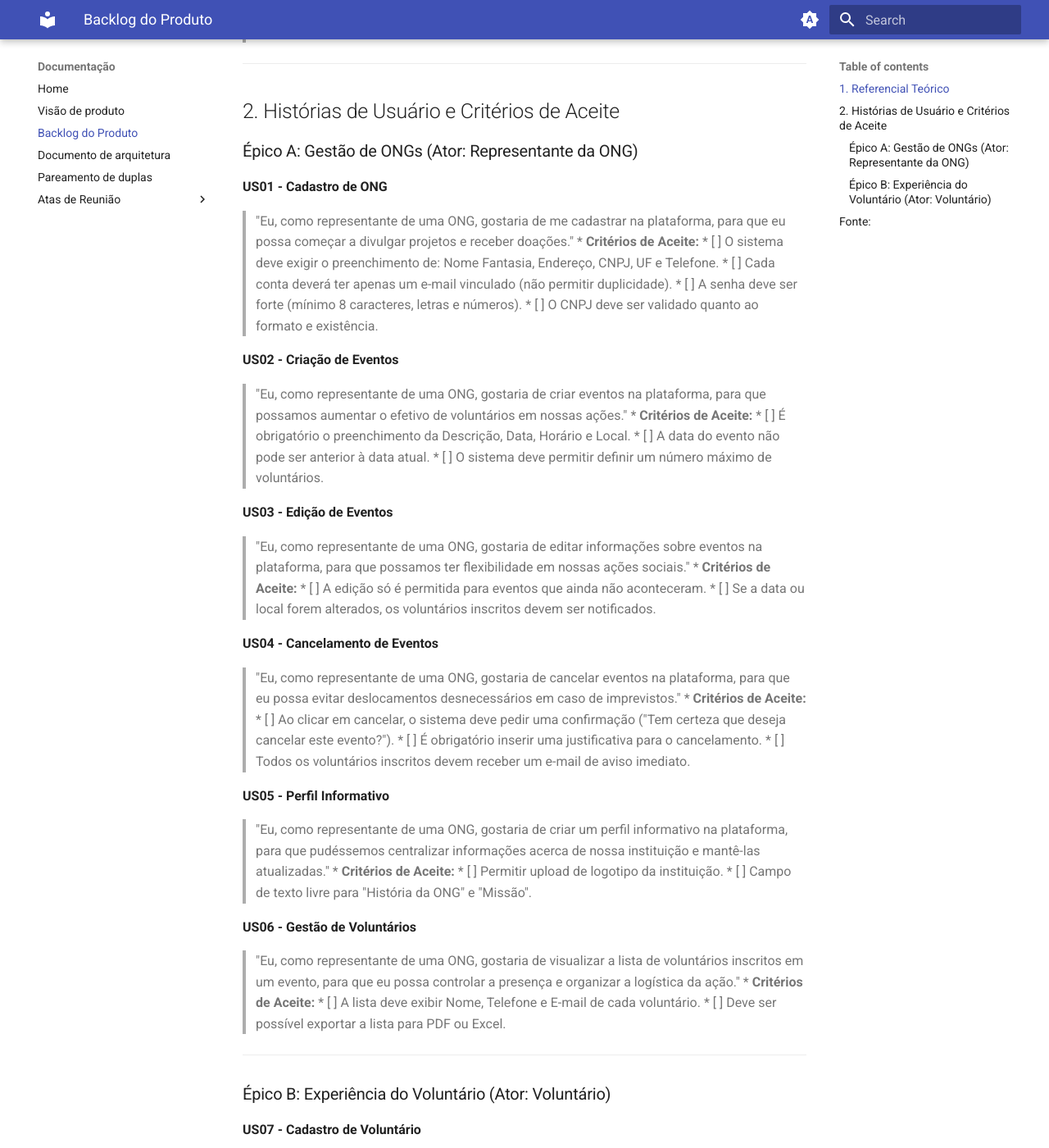
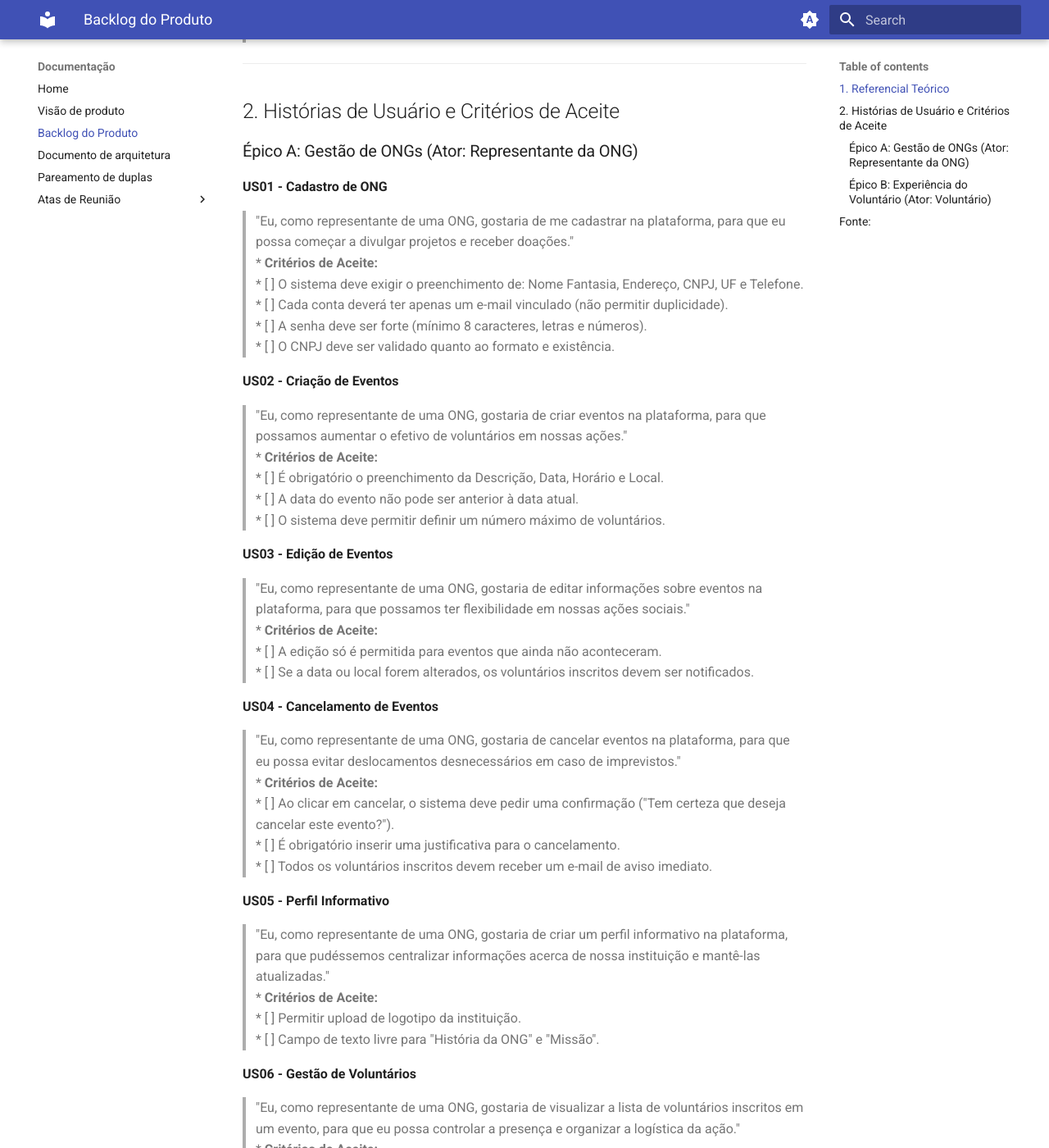
Before and after one commit to FGA0138-MDS-Ajax/2025.2-Gilgamesh, an MkDocs documentation site: the page built from docs/Backlog do Produto/Backlog do Produto.md, in a window 1280 px wide and 1400 px high, scrolled down 655 px. Shown: the whole window at 82% size. Built offline with MkDocs 1.6.1 and Material for MkDocs 9.7.7, drawn with Linux system fonts in a browser that asks for light colours; some of the changed text lies outside the part shown.

Commit message:
Update  formatação do Backlog do Produto.md

```diff
--- a/docs/Backlog do Produto/Backlog do Produto.md
+++ b/docs/Backlog do Produto/Backlog do Produto.md
@@ -25,73 +25,73 @@ história e explicá-la para os desenvolvedores. [P.37]*
 ### Épico A: Gestão de ONGs (Ator: Representante da ONG)
 
 **US01 - Cadastro de ONG**
-> "Eu, como representante de uma ONG, gostaria de me cadastrar na plataforma, para que eu possa começar a divulgar projetos e receber doações."
-* **Critérios de Aceite:**
-    * [ ] O sistema deve exigir o preenchimento de: Nome Fantasia, Endereço, CNPJ, UF e Telefone.
-    * [ ] Cada conta deverá ter apenas um e-mail vinculado (não permitir duplicidade).
-    * [ ] A senha deve ser forte (mínimo 8 caracteres, letras e números).
-    * [ ] O CNPJ deve ser validado quanto ao formato e existência.
+> "Eu, como representante de uma ONG, gostaria de me cadastrar na plataforma, para que eu possa começar a divulgar projetos e receber doações." <br>
+* **Critérios de Aceite:** <br>
+    * [ ] O sistema deve exigir o preenchimento de: Nome Fantasia, Endereço, CNPJ, UF e Telefone. <br>
+    * [ ] Cada conta deverá ter apenas um e-mail vinculado (não permitir duplicidade). <br>
+    * [ ] A senha deve ser forte (mínimo 8 caracteres, letras e números). <br>
+    * [ ] O CNPJ deve ser validado quanto ao formato e existência. <br>
 
-**US02 - Criação de Eventos**
-> "Eu, como representante de uma ONG, gostaria de criar eventos na plataforma, para que possamos aumentar o efetivo de voluntários em nossas ações."
-* **Critérios de Aceite:**
-    * [ ] É obrigatório o preenchimento da Descrição, Data, Horário e Local.
-    * [ ] A data do evento não pode ser anterior à data atual.
-    * [ ] O sistema deve permitir definir um número máximo de voluntários.
+**US02 - Criação de Eventos** <br>
+> "Eu, como representante de uma ONG, gostaria de criar eventos na plataforma, para que possamos aumentar o efetivo de voluntários em nossas ações." <br>
+* **Critérios de Aceite:** <br>
+    * [ ] É obrigatório o preenchimento da Descrição, Data, Horário e Local. <br>
+    * [ ] A data do evento não pode ser anterior à data atual. <br>
+    * [ ] O sistema deve permitir definir um número máximo de voluntários. <br>
 
-**US03 - Edição de Eventos**
-> "Eu, como representante de uma ONG, gostaria de editar informações sobre eventos na plataforma, para que possamos ter flexibilidade em nossas ações sociais."
-* **Critérios de Aceite:**
-    * [ ] A edição só é permitida para eventos que ainda não aconteceram.
-    * [ ] Se a data ou local forem alterados, os voluntários inscritos devem ser notificados.
+**US03 - Edição de Eventos** <br>
+> "Eu, como representante de uma ONG, gostaria de editar informações sobre eventos na plataforma, para que possamos ter flexibilidade em nossas ações sociais." <br>
+* **Critérios de Aceite:** <br>
+    * [ ] A edição só é permitida para eventos que ainda não aconteceram. <br>
+    * [ ] Se a data ou local forem alterados, os voluntários inscritos devem ser notificados. <br>
 
-**US04 - Cancelamento de Eventos**
-> "Eu, como representante de uma ONG, gostaria de cancelar eventos na plataforma, para que eu possa evitar deslocamentos desnecessários em caso de imprevistos."
-* **Critérios de Aceite:**
-    * [ ] Ao clicar em cancelar, o sistema deve pedir uma confirmação ("Tem certeza que deseja cancelar este evento?").
-    * [ ] É obrigatório inserir uma justificativa para o cancelamento.
-    * [ ] Todos os voluntários inscritos devem receber um e-mail de aviso imediato.
+**US04 - Cancelamento de Eventos** <br>
+> "Eu, como representante de uma ONG, gostaria de cancelar eventos na plataforma, para que eu possa evitar deslocamentos desnecessários em caso de imprevistos." <br>
+* **Critérios de Aceite:** <br>
+    * [ ] Ao clicar em cancelar, o sistema deve pedir uma confirmação ("Tem certeza que deseja cancelar este evento?"). <br>
+    * [ ] É obrigatório inserir uma justificativa para o cancelamento. <br>
+    * [ ] Todos os voluntários inscritos devem receber um e-mail de aviso imediato. <br>
 
-**US05 - Perfil Informativo**
-> "Eu, como representante de uma ONG, gostaria de criar um perfil informativo na plataforma, para que pudéssemos centralizar informações acerca de nossa instituição e mantê-las atualizadas."
-* **Critérios de Aceite:**
-    * [ ] Permitir upload de logotipo da instituição.
-    * [ ] Campo de texto livre para "História da ONG" e "Missão".
+**US05 - Perfil Informativo** <br>
+> "Eu, como representante de uma ONG, gostaria de criar um perfil informativo na plataforma, para que pudéssemos centralizar informações acerca de nossa instituição e mantê-las atualizadas." <br>
+* **Critérios de Aceite:** <br>
+    * [ ] Permitir upload de logotipo da instituição. <br>
+    * [ ] Campo de texto livre para "História da ONG" e "Missão".<br>
 
-**US06 - Gestão de Voluntários**
-> "Eu, como representante de uma ONG, gostaria de visualizar a lista de voluntários inscritos em um evento, para que eu possa controlar a presença e organizar a logística da ação."
-* **Critérios de Aceite:**
-    * [ ] A lista deve exibir Nome, Telefone e E-mail de cada voluntário.
-    * [ ] Deve ser possível exportar a lista para PDF ou Excel.
+**US06 - Gestão de Voluntários** <br>
+> "Eu, como representante de uma ONG, gostaria de visualizar a lista de voluntários inscritos em um evento, para que eu possa controlar a presença e organizar a logística da ação." <br>
+* **Critérios de Aceite:** <br>
+    * [ ] A lista deve exibir Nome, Telefone e E-mail de cada voluntário. <br>
+    * [ ] Deve ser possível exportar a lista para PDF ou Excel. <br>
 
 ---
 
-### Épico B: Experiência do Voluntário (Ator: Voluntário)
+### Épico B: Experiência do Voluntário (Ator: Voluntário) <br>
 
-**US07 - Cadastro de Voluntário**
-> "Eu, como voluntário, gostaria de me cadastrar na plataforma, para que eu possa me inscrever em eventos."
-* **Critérios de Aceite:**
-    * [ ] Cadastro simplificado exigindo: Nome completo, E-mail, Senha e Data de Nascimento.
-    * [ ] Validação de e-mail único.
+**US07 - Cadastro de Voluntário** <br>
+> "Eu, como voluntário, gostaria de me cadastrar na plataforma, para que eu possa me inscrever em eventos." <br>
+* **Critérios de Aceite:** <br>
+    * [ ] Cadastro simplificado exigindo: Nome completo, E-mail, Senha e Data de Nascimento. <br>
+    * [ ] Validação de e-mail único. <br>
 
-**US08 - Pesquisa de Eventos**
-> "Eu, como voluntário, gostaria de pesquisar eventos disponíveis, para que possa contribuir com ações sociais."
-* **Critérios de Aceite:**
-    * [ ] A busca deve permitir filtrar por Cidade/UF.
-    * [ ] A busca deve permitir filtrar por causa (ex: Animais, Educação, Saúde).
-    * [ ] A listagem deve ordenar eventos por data (mais próximos primeiro).
+**US08 - Pesquisa de Eventos** <br>
+> "Eu, como voluntário, gostaria de pesquisar eventos disponíveis, para que possa contribuir com ações sociais." <br>
+* **Critérios de Aceite:** <br>
+    * [ ] A busca deve permitir filtrar por Cidade/UF. <br>
+    * [ ] A busca deve permitir filtrar por causa (ex: Animais, Educação, Saúde). <br>
+    * [ ] A listagem deve ordenar eventos por data (mais próximos primeiro). <br>
 
-**US09 - Informações de ONGs**
-> "Eu, como voluntário, gostaria de verificar informações sobre ONGs, para que possa contribuir com doações diretamente a elas."
-* **Critérios de Aceite:**
-    * [ ] O perfil da ONG deve exibir os dados bancários ou chave PIX para doação.
-    * [ ] Deve exibir o histórico de eventos realizados pela ONG.
+**US09 - Informações de ONGs** <br>
+> "Eu, como voluntário, gostaria de verificar informações sobre ONGs, para que possa contribuir com doações diretamente a elas." <br>
+* **Critérios de Aceite:** <br>
+    * [ ] O perfil da ONG deve exibir os dados bancários ou chave PIX para doação. <br>
+    * [ ] Deve exibir o histórico de eventos realizados pela ONG. <br>
 
-**US10 - Inscrição em Evento**
-> "Eu, como voluntário, gostaria de confirmar participação em um evento, para que eu possa garantir minha vaga e receber as instruções de local e horário."
-* **Critérios de Aceite:**
-   * [ ] Permitir alteração de senha (exigindo a senha antiga).
-    * [ ] Permitir alteração de telefone e foto de perfil.
+**US10 - Inscrição em Evento** <br>
+> "Eu, como voluntário, gostaria de confirmar participação em um evento, para que eu possa garantir minha vaga e receber as instruções de local e horário." <br>
+* **Critérios de Aceite:** <br>
+   * [ ] Permitir alteração de senha (exigindo a senha antiga). <br>
+    * [ ] Permitir alteração de telefone e foto de perfil. <br>
 
 ## Fonte:
 Marco Tulio Valente. Engenharia de Software Moderna: Princípios e Práticas para Desenvolvimento de Software com Produtividade, Editora: Independente, 2020. Disponível em: <https://https://engsoftmoderna.info/>. Acesso em: 4 dez. 2025.
```
